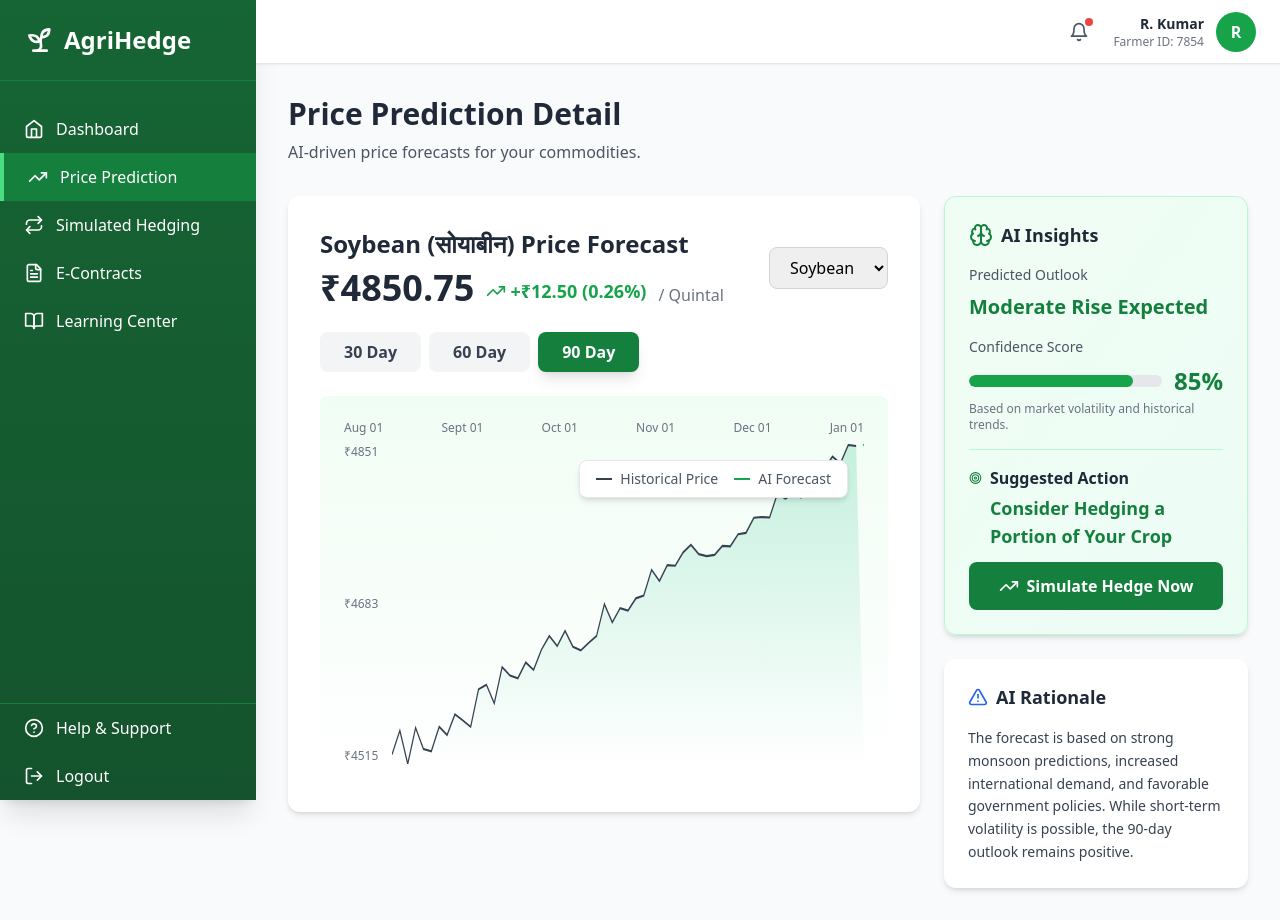
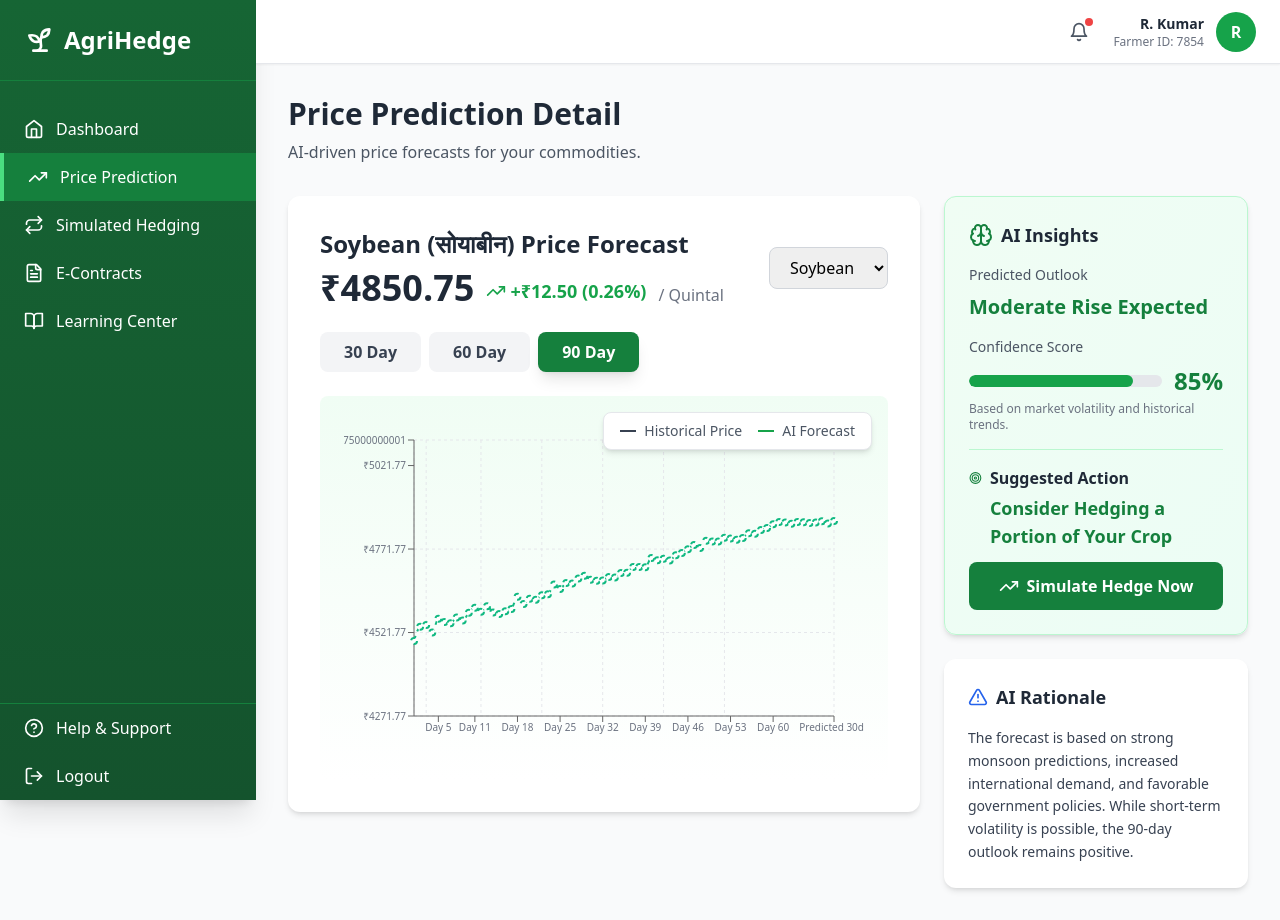
Before and after one commit to divyaprakashdwivedi/sih, a React (Vite) app: page /price-prediction in a window 1280 px wide. Built offline with nearby package versions, Linux system fonts and the light colour scheme.

Commit message:
PricePrediction.tsx

```diff
--- a/src/pages/PricePrediction.tsx
+++ b/src/pages/PricePrediction.tsx
@@ -1,8 +1,23 @@
 import { useState } from 'react';
-import { TrendingUp, Brain, Target, AlertTriangle } from 'lucide-react';
+import {
+  TrendingUp,
+  Brain,
+  Target,
+  AlertTriangle,
+} from 'lucide-react';
 import { Link } from 'react-router-dom';
 import Sidebar from '../components/Sidebar';
 import Header from '../components/Header';
+import {
+  ResponsiveContainer,
+  LineChart,
+  Line,
+  Area,
+  Tooltip,
+  XAxis,
+  YAxis,
+  CartesianGrid,
+} from 'recharts';
 
 const PricePrediction = () => {
   const user = {
@@ -17,9 +32,9 @@ const PricePrediction = () => {
     {
       name: 'Soybean',
       hindi: 'सोयाबीन',
-      currentPrice: 4520.50,
+      currentPrice: 4520.5,
       predictedPrice: 4850.75,
-      change: 12.50,
+      change: 12.5,
       percentage: 0.26,
       confidence: 85,
       outlook: 'Moderate Rise Expected',
@@ -52,7 +67,9 @@ const PricePrediction = () => {
     },
   ];
 
-  const currentCommodity = commodities.find((c) => c.name === selectedCommodity)!;
+  const currentCommodity = commodities.find(
+    (c) => c.name === selectedCommodity
+  )!;
   const isPositive = currentCommodity.change > 0;
 
   const generateChartData = () => {
@@ -66,15 +83,31 @@ const PricePrediction = () => {
       const progress = i / points;
       const trend = basePrice + (targetPrice - basePrice) * progress;
       const noise = (Math.random() - 0.5) * volatility * (1 - progress * 0.5);
-      data.push(trend + noise);
+      data.push({
+        date: `Day ${i + 1}`,
+        price: +(trend + noise).toFixed(2),
+      });
+    }
+
+    // Add 10 predicted points for future
+    for (let i = 1; i <= 10; i++) {
+      const futureProgress = i / 10;
+      const futurePrice =
+        currentCommodity.predictedPrice +
+        (Math.random() - 0.5) * volatility * 0.2;
+      data.push({
+        date: `Predicted ${i * 3}d`,
+        price: +futurePrice.toFixed(2),
+      });
     }
 
     return data;
   };
 
-  const historicalData = generateChartData();
-  const maxPrice = Math.max(...historicalData, currentCommodity.predictedPrice);
-  const minPrice = Math.min(...historicalData, currentCommodity.currentPrice);
+  const chartData = generateChartData();
+  const prices = chartData.map((p) => p.price);
+  const maxPrice = Math.max(...prices);
+  const minPrice = Math.min(...prices);
 
   return (
     <div className="min-h-screen bg-gray-50">
@@ -83,8 +116,12 @@ const PricePrediction = () => {
 
       <main className="ml-64 mt-16 p-8">
         <div className="mb-8">
-          <h1 className="text-3xl font-bold text-gray-800 mb-2">Price Prediction Detail</h1>
-          <p className="text-gray-600">AI-driven price forecasts for your commodities.</p>
+          <h1 className="text-3xl font-bold text-gray-800 mb-2">
+            Price Prediction Detail
+          </h1>
+          <p className="text-gray-600">
+            AI-driven price forecasts for your commodities.
+          </p>
         </div>
 
         <div className="grid grid-cols-1 lg:grid-cols-3 gap-6">
@@ -93,21 +130,31 @@ const PricePrediction = () => {
               <div className="flex items-center justify-between mb-6">
                 <div>
                   <h2 className="text-2xl font-bold text-gray-800">
-                    {selectedCommodity} ({commodities.find((c) => c.name === selectedCommodity)?.hindi}) Price
-                    Forecast
+                    {selectedCommodity} (
+                    {
+                      commodities.find(
+                        (c) => c.name === selectedCommodity
+                      )?.hindi
+                    }
+                    ) Price Forecast
                   </h2>
                   <div className="flex items-baseline gap-3 mt-2">
                     <span className="text-4xl font-bold text-gray-800">
                       ₹{currentCommodity.predictedPrice.toFixed(2)}
                     </span>
                     <div className="flex items-center gap-1">
-                      <TrendingUp className={`w-5 h-5 ${isPositive ? 'text-green-600' : 'text-red-600'}`} />
+                      <TrendingUp
+                        className={`w-5 h-5 ${
+                          isPositive ? 'text-green-600' : 'text-red-600'
+                        }`}
+                      />
                       <span
                         className={`text-lg font-semibold ${
                           isPositive ? 'text-green-600' : 'text-red-600'
                         }`}
                       >
-                        {isPositive ? '+' : ''}₹{currentCommodity.change.toFixed(2)} (
+                        {isPositive ? '+' : ''}
+                        ₹{currentCommodity.change.toFixed(2)} (
                         {currentCommodity.percentage}%)
                       </span>
                     </div>
@@ -144,71 +191,75 @@ const PricePrediction = () => {
                 ))}
               </div>
 
+              {/* Interactive Graph */}
               <div className="relative h-96 bg-gradient-to-b from-green-50 to-white rounded-lg p-6">
-                <div className="flex justify-between text-xs text-gray-500 mb-2">
-                  <span>Aug 01</span>
-                  <span>Sept 01</span>
-                  <span>Oct 01</span>
-                  <span>Nov 01</span>
-                  <span>Dec 01</span>
-                  <span>Jan 01</span>
-                </div>
-
-                <div className="relative h-80">
-                  <div className="absolute left-0 top-0 bottom-0 flex flex-col justify-between text-xs text-gray-500">
-                    {[maxPrice, (maxPrice + minPrice) / 2, minPrice].map((price, i) => (
-                      <span key={i}>₹{price.toFixed(0)}</span>
-                    ))}
-                  </div>
-
-                  <svg className="w-full h-full pl-12" viewBox="0 0 800 300" preserveAspectRatio="none">
+                <ResponsiveContainer width="100%" height="100%">
+                  <LineChart
+                    data={chartData}
+                    margin={{ top: 20, right: 30, left: 10, bottom: 10 }}
+                  >
                     <defs>
-                      <linearGradient id="areaGradient" x1="0%" y1="0%" x2="0%" y2="100%">
-                        <stop offset="0%" style={{ stopColor: '#10b981', stopOpacity: 0.2 }} />
-                        <stop offset="100%" style={{ stopColor: '#10b981', stopOpacity: 0 }} />
+                      <linearGradient
+                        id="colorPrice"
+                        x1="0"
+                        y1="0"
+                        x2="0"
+                        y2="1"
+                      >
+                        <stop
+                          offset="0%"
+                          stopColor="#10b981"
+                          stopOpacity={0.2}
+                        />
+                        <stop
+                          offset="100%"
+                          stopColor="#10b981"
+                          stopOpacity={0}
+                        />
                       </linearGradient>
                     </defs>
 
-                    <polyline
-                      fill="url(#areaGradient)"
-                      stroke="none"
-                      points={historicalData
-                        .map((price, i) => {
-                          const x = (i / historicalData.length) * 800;
-                          const y = 300 - ((price - minPrice) / (maxPrice - minPrice)) * 300;
-                          return `${x},${y}`;
-                        })
-                        .join(' ') + ` 800,300 0,300`}
+                    <CartesianGrid strokeDasharray="3 3" stroke="#e5e7eb" />
+                    <XAxis
+                      dataKey="date"
+                      tick={{ fontSize: 10, fill: '#6b7280' }}
+                    />
+                    <YAxis
+                      tick={{ fontSize: 10, fill: '#6b7280' }}
+                      domain={[minPrice * 0.95, maxPrice * 1.05]}
+                      tickFormatter={(v) => `₹${v}`}
+                    />
+                    <Tooltip
+                      contentStyle={{
+                        backgroundColor: 'white',
+                        border: '1px solid #d1d5db',
+                        borderRadius: '8px',
+                        fontSize: '0.875rem',
+                      }}
+                      formatter={(value) => [`₹${value}`, 'Price']}
+                      labelFormatter={(label) => `${label}`}
                     />
 
-                    <polyline
-                      fill="none"
+                    <Area
+                      type="monotone"
+                      dataKey="price"
                       stroke="#374151"
-                      strokeWidth="2"
-                      points={historicalData
-                        .map((price, i) => {
-                          const x = (i / historicalData.length) * 800;
-                          const y = 300 - ((price - minPrice) / (maxPrice - minPrice)) * 300;
-                          return `${x},${y}`;
-                        })
-                        .join(' ')}
+                      fill="url(#colorPrice)"
+                      strokeWidth={2}
+                      dot={false}
                     />
 
-                    <polyline
-                      fill="none"
+                    <Line
+                      type="monotone"
+                      dataKey="price"
                       stroke="#10b981"
-                      strokeWidth="3"
-                      strokeDasharray="5,5"
-                      points={Array.from({ length: 20 }, (_, i) => {
-                        const startX = (historicalData.length / historicalData.length) * 800;
-                        const x = startX + (i / 20) * (800 - startX);
-                        const startPrice = historicalData[historicalData.length - 1];
-                        const price = startPrice + ((currentCommodity.predictedPrice - startPrice) * i) / 20;
-                        const y = 300 - ((price - minPrice) / (maxPrice - minPrice)) * 300;
-                        return `${x},${y}`;
-                      }).join(' ')}
+                      strokeWidth={2}
+                      strokeDasharray="5 5"
+                      dot={{ r: 3, stroke: '#10b981', strokeWidth: 2 }}
+                      activeDot={{ r: 5, stroke: '#059669' }}
                     />
-                  </svg>
+                  </LineChart>
+                </ResponsiveContainer>
 
                 <div className="absolute top-4 right-4 bg-white px-4 py-2 rounded-lg shadow-md border border-gray-200">
                   <div className="flex items-center gap-4 text-sm">
@@ -225,8 +276,8 @@ const PricePrediction = () => {
               </div>
             </div>
           </div>
-          </div>
 
+          {/* Right-side Insights */}
           <div className="space-y-6">
             <div className="bg-gradient-to-br from-green-50 to-emerald-50 rounded-xl shadow-md p-6 border border-green-200">
               <div className="flex items-center gap-2 mb-4">
@@ -237,7 +288,9 @@ const PricePrediction = () => {
               <div className="space-y-4">
                 <div>
                   <p className="text-sm text-gray-600 mb-2">Predicted Outlook</p>
-                  <p className="text-xl font-bold text-green-700">{currentCommodity.outlook}</p>
+                  <p className="text-xl font-bold text-green-700">
+                    {currentCommodity.outlook}
+                  </p>
                 </div>
 
                 <div>
@@ -262,9 +315,13 @@ const PricePrediction = () => {
                   <div className="flex items-start gap-2 mb-3">
                     <Target className="w-5 h-5 text-green-700 mt-0.5" />
                     <div>
-                      <p className="font-semibold text-gray-800 mb-1">Suggested Action</p>
+                      <p className="font-semibold text-gray-800 mb-1">
+                        Suggested Action
+                      </p>
                       <p className="text-lg font-bold text-green-700">
-                        {isPositive ? 'Consider Hedging a Portion of Your Crop' : 'Monitor Market Closely'}
+                        {isPositive
+                          ? 'Consider Hedging a Portion of Your Crop'
+                          : 'Monitor Market Closely'}
                       </p>
                     </div>
                   </div>
@@ -288,7 +345,9 @@ const PricePrediction = () => {
                 <h3 className="text-lg font-bold text-gray-800">AI Rationale</h3>
               </div>
 
-              <p className="text-gray-700 text-sm leading-relaxed">{currentCommodity.rationale}</p>
+              <p className="text-gray-700 text-sm leading-relaxed">
+                {currentCommodity.rationale}
+              </p>
             </div>
           </div>
         </div>
```
Lines whose indentation alone changed are shown as unchanged.
